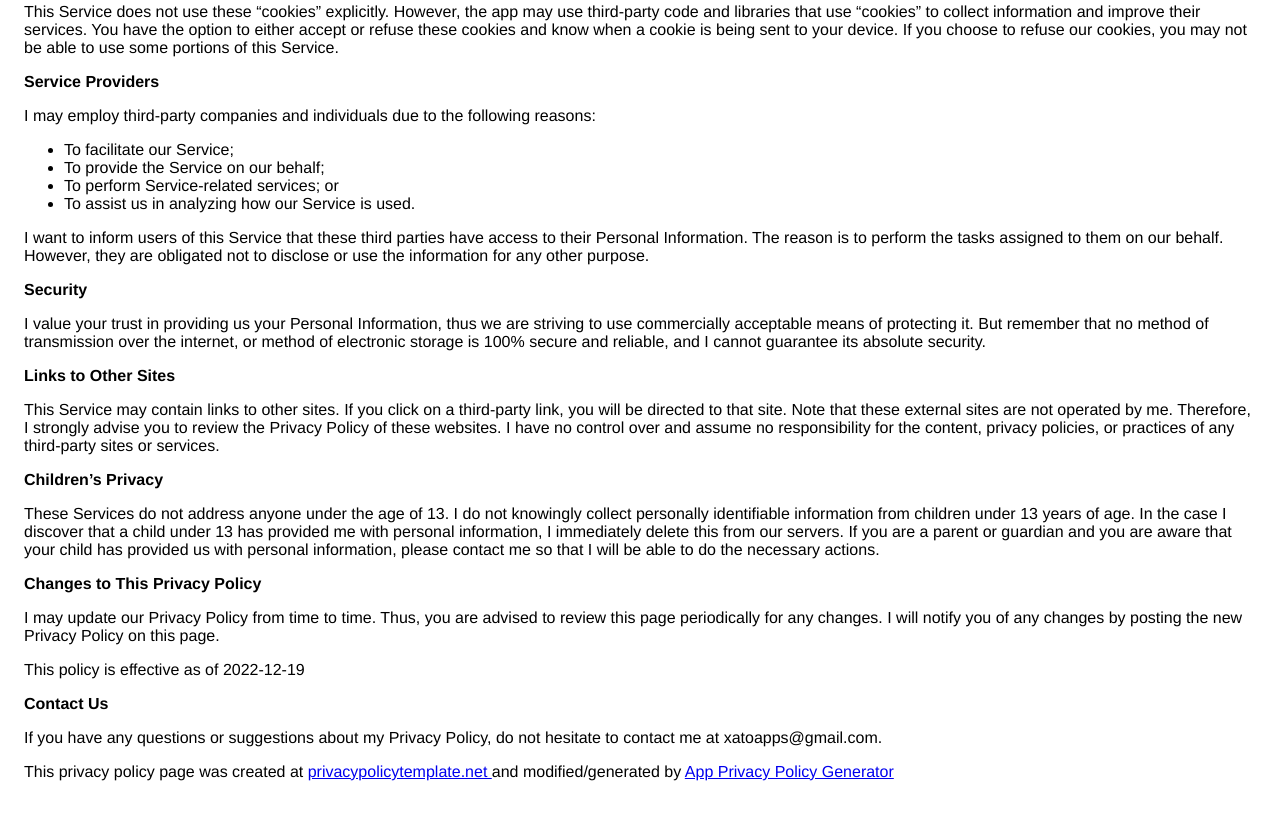
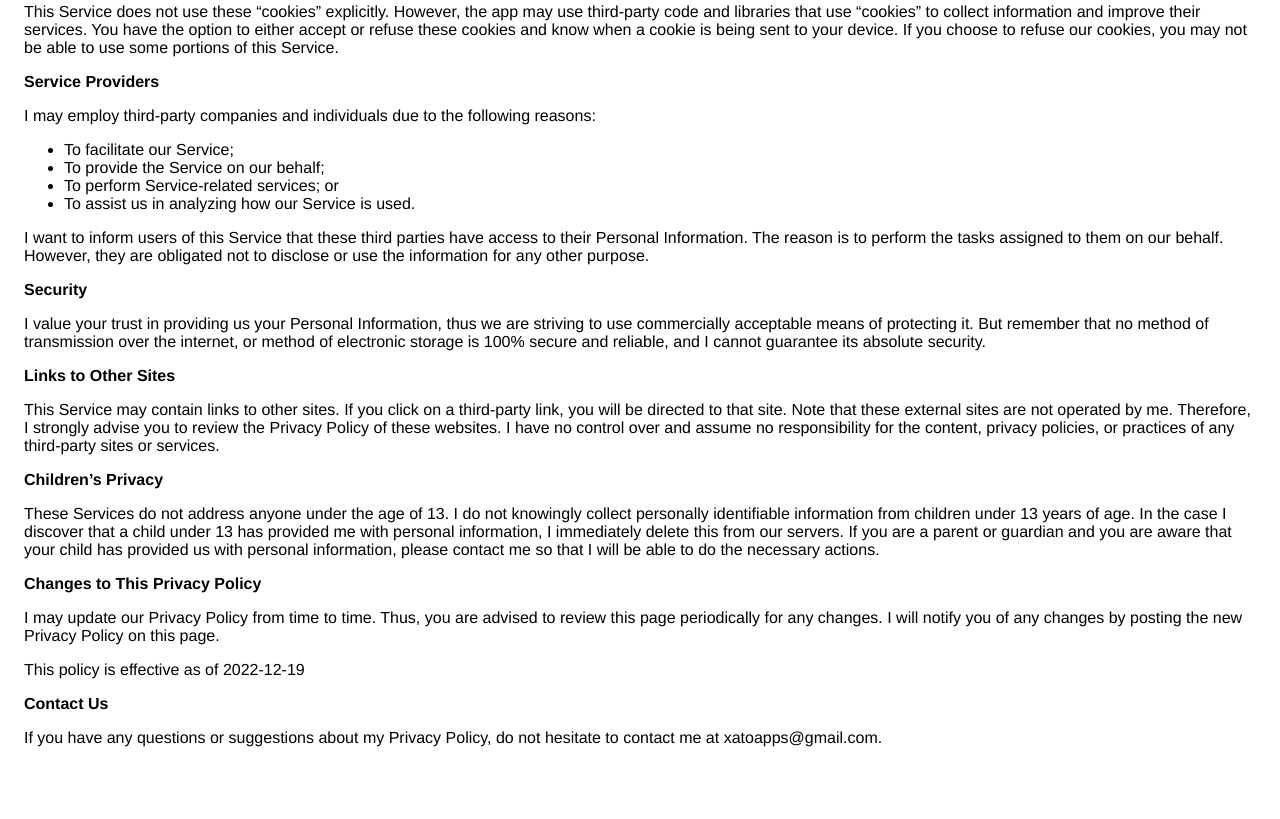
Before and after one commit to xatok/xato.io, a plain HTML site: page voicereverser/privacy/index.html in a window 1280 px wide. Shown: the part 659-1478 px from the top of the page. After the commit the page ends 1446 px from the top, so only its background shows below. Drawn offline with Linux system fonts and the light colour scheme.

Commit message:
Remove template text

```diff
--- a/voicereverser/privacy/index.html
+++ b/voicereverser/privacy/index.html
@@ -104,6 +104,5 @@
 </p> <p>This policy is effective as of 2022-12-19</p> <p><strong>Contact Us</strong></p> <p>
     If you have any questions or suggestions about my
     Privacy Policy, do not hesitate to contact me at xatoapps@gmail.com.
-</p> <p>This privacy policy page was created at <a href="https://privacypolicytemplate.net" target="_blank" rel="noopener noreferrer">privacypolicytemplate.net </a>and modified/generated by <a href="https://app-privacy-policy-generator.nisrulz.com/" target="_blank" rel="noopener noreferrer">App Privacy Policy Generator</a></p>
 </body>
 </html>
```
Also changed, not shown: voicereverser/terms/index.html (+0 -1 lines).
